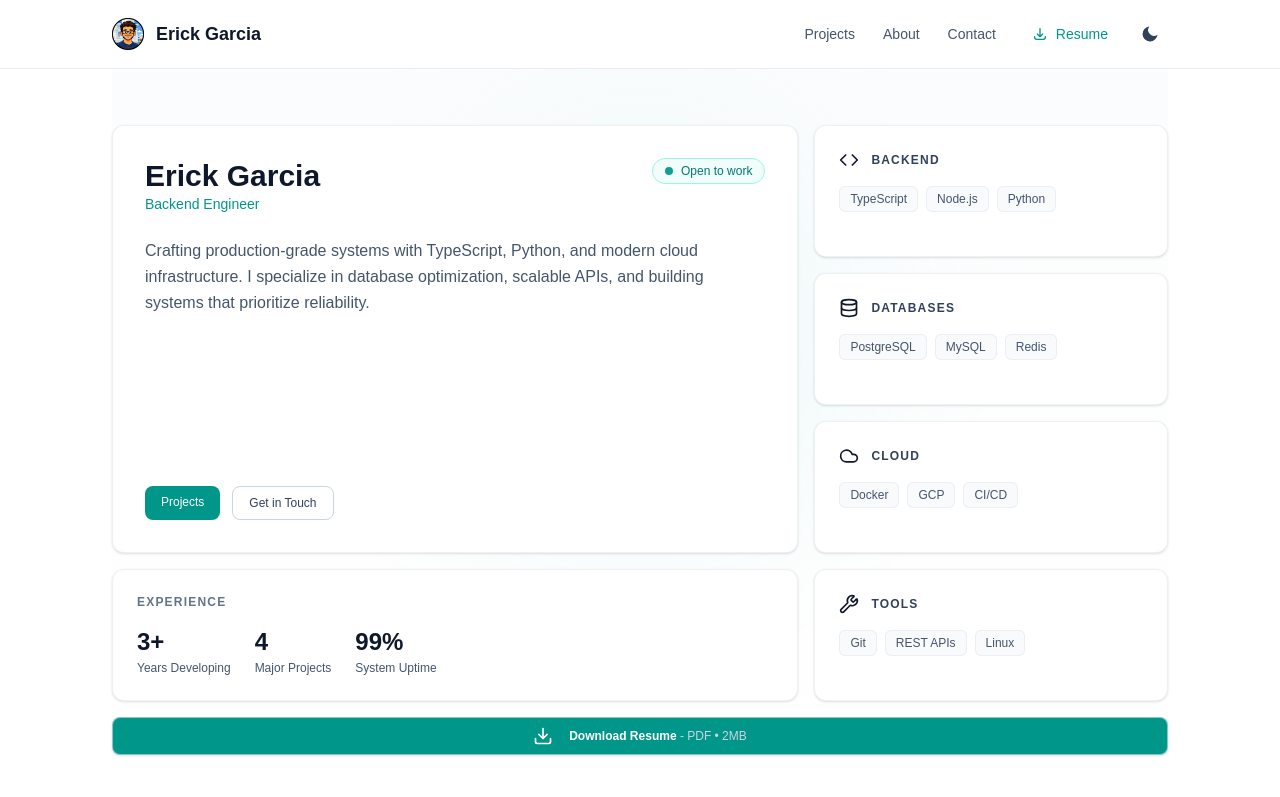
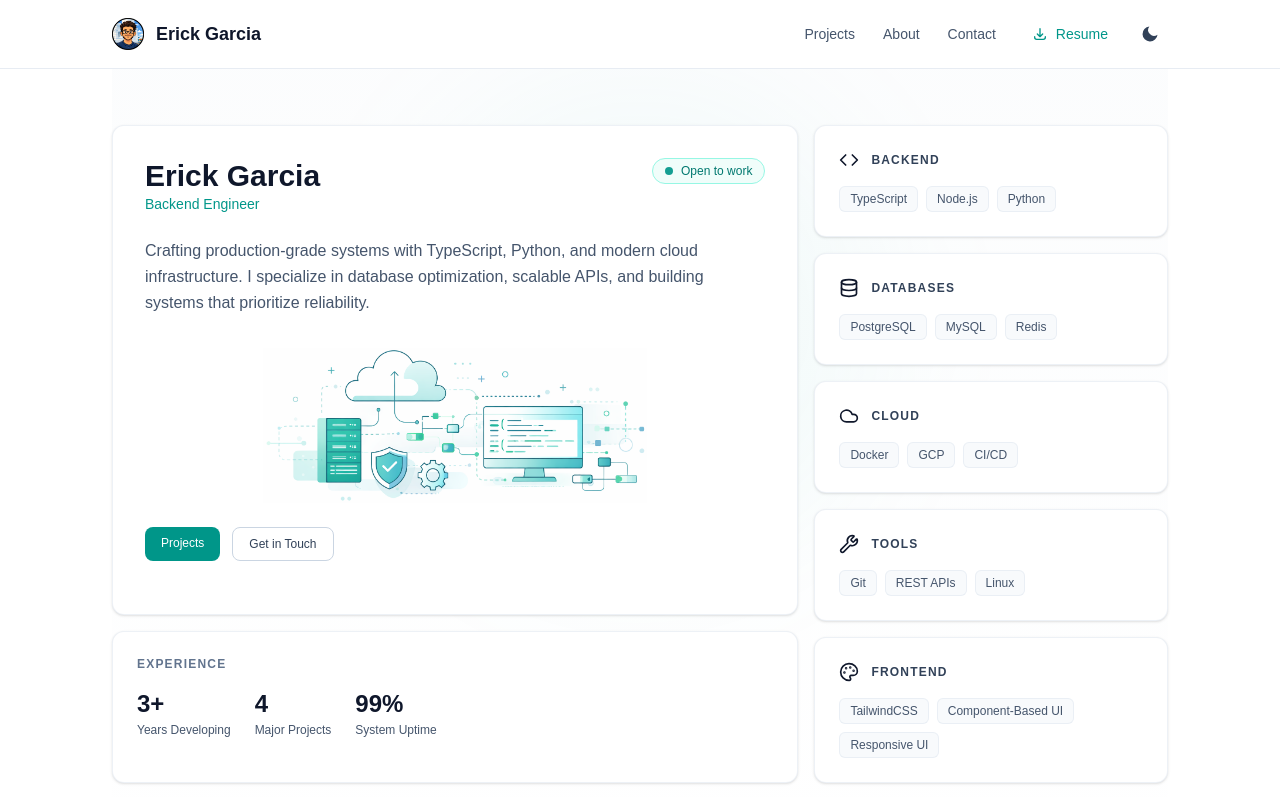
Before and after one commit to eggarcia98/portfolio, a Next.js app: page / in a window 1280 px wide. Shown: the top 797 px of the page. Built offline with nearby package versions, Linux system fonts and the light colour scheme; a web font is replaced by a local one.

Commit message:
style: add architecture diagram to HeroSection component for visual enhancement

```diff
--- a/src/components/hero-section.tsx
+++ b/src/components/hero-section.tsx
@@ -1,5 +1,6 @@
 import Link from "next/link";
-import { Code, Database, Cloud, Wrench, Download } from "lucide-react";
+import Image from "next/image";
+import { Code, Database, Cloud, Wrench, Download, Palette } from "lucide-react";
 
 const techStacks = [
     {
@@ -21,6 +22,11 @@ const techStacks = [
         name: "Tools",
         icon: Wrench,
         technologies: ["Git", "REST APIs", "Linux"],
+    },
+    {
+        name: "Frontend",
+        icon: Palette,
+        technologies: ["TailwindCSS", "Component-Based UI", "Responsive UI"],
     },
 ];
 
@@ -68,12 +74,21 @@ export default function HeroSection() {
                                 </span>
                             </div>
                         </div>
-                        <p className="text-sm lg:text-base font-light text-slate-600 dark:text-slate-300 leading-relaxed mb-8 flex-1">
+                        <p className="text-sm lg:text-base font-light text-slate-600 dark:text-slate-300 leading-relaxed mb-8">
                             Crafting production-grade systems with TypeScript,
                             Python, and modern cloud infrastructure. I
                             specialize in database optimization, scalable APIs,
                             and building systems that prioritize reliability.
                         </p>
+                        <div className="mb-6 w-full max-w-sm mx-auto">
+                            <Image
+                                src="/arch.png"
+                                alt="Architecture Diagram"
+                                width={300}
+                                height={300}
+                                className="w-full h-auto"
+                            />
+                        </div>
                         <div className="flex gap-3">
                             <Link
                                 href="/projects"
```
Also changed, not shown: public/arch.png (added).
